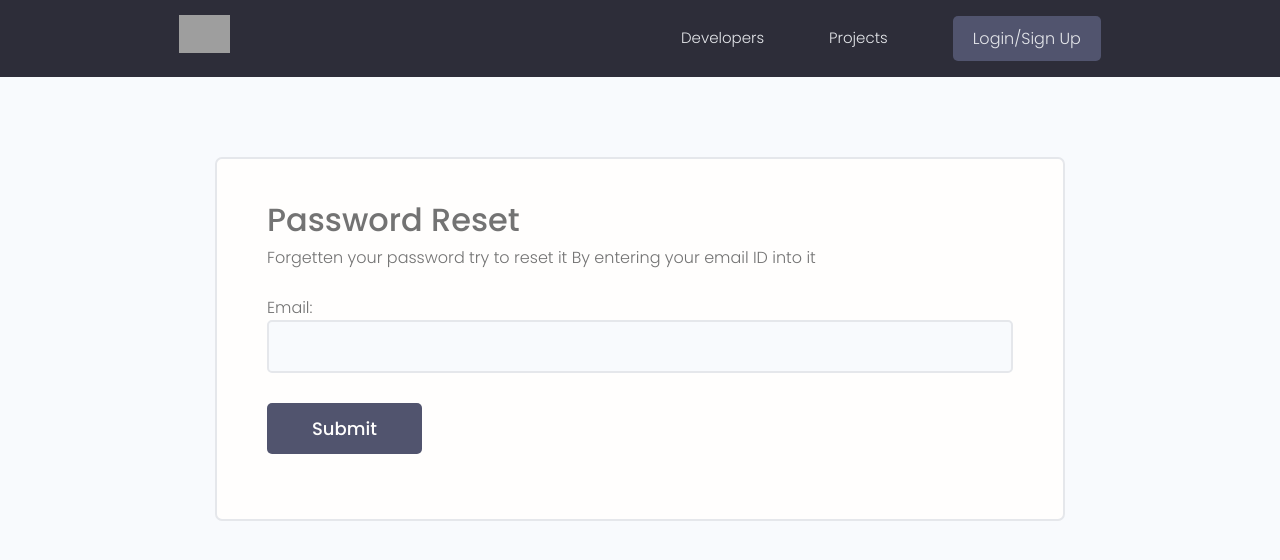
After one commit to muthu03/ProjectBuddy, a Django app: page /reset_password/ in a window 1280 px wide. The commit adds this page. Shown: the top 560 px of the page. Run offline with Django 4.2, Linux system fonts and the light colour scheme; parts of the project's set-up code (start-up, migrations or seed data) failed here and were passed over; some libraries are stand-ins or nearby versions; grey boxes are pictures that could not be loaded.

Commit message:
welcome email and password reset

```diff
--- a/ProjectBuddy/urls.py
+++ b/ProjectBuddy/urls.py
@@ -1,15 +1,22 @@
 
+from re import template
+from unicodedata import name
 from django.contrib import admin
 from django.urls import path,include
 from django.conf import settings
 #for images
 from django.conf.urls.static import static
 #helps us to create url for static files
+from django.contrib.auth import views as auth_views
 
 urlpatterns = [
     path('admin/', admin.site.urls),
     path('projects/',include('projects.urls')),
     path('',include('users.urls')),
+    path('reset_password/',auth_views.PasswordResetView.as_view(template_name="reser_password.html"),name="reset_password"),
+    path('reset_password_sent/',auth_views.PasswordResetDoneView.as_view(template_name="reset_password_sent.html"),name="password_reset_done"),
+    path('reset/<uidb64>/<token>/',auth_views.PasswordResetConfirmView.as_view(template_name="reset.html"),name="password_reset_confirm"),
+    path('reset_password_complete/',auth_views.PasswordResetCompleteView.as_view(template_name="reset_password_complete.html"),name="password_reset_complete"),
 
 ]
 urlpatterns += static(settings.MEDIA_URL,document_root=settings.MEDIA_ROOT)
--- /dev/null
+++ b/templates/reser_password.html
@@ -0,0 +1,49 @@
+{% extends 'main.html' %}
+
+{% block content  %}
+
+<style>
+input[type='text'],
+input[type='email'],
+input[type='password']{
+  min-width: 24rem;
+  width: 100%;
+  padding: 1.2rem 1.5rem;
+  border-radius: 0.5rem;
+  border: 2px solid var(--color-light);
+  transition: all 0.3s ease-in-out;
+  background-color: var(--color-bg);
+}
+
+input[type='text']:focus,
+input[type='email']:focus,
+input[type='password']:focus,
+input[type='text']:active,
+input[type='email']:active,
+input[type='number']:active{
+  outline: none;
+  border: 2px solid var(--color-main);
+}
+
+</style>
+
+<main class="formPage my-xl">
+    <div class="content-box">
+        <div class="formWrapper">
+            <h3>Password Reset</h3>
+            <p>Forgetten your password try to reset it By entering your email ID into it</p>
+        </br>
+
+
+            <form class="form" method="POST">
+                {% csrf_token %}
+
+               {{form.as_p}}
+
+                <input class="btn btn--sub btn--lg  my-md" type="submit" value="Submit" />
+            </form>
+        </div>
+    </div>
+</main>
+
+{% endblock content %}
--- a/users/templates/users/login_register.html
+++ b/users/templates/users/login_register.html
@@ -89,7 +89,7 @@
         </div>
         <div class="auth__actions">
           <input class="btn btn--sub btn--lg" type="submit" value="Log In" />
-          <a href="forgetpassword.html">Forget Password?</a>
+          <a href="{% url 'reset_password' %}">Forget Password?</a>
         </div>
       </form>
       <div class="auth__alternative">
```
Also changed, not shown: ProjectBuddy/settings.py (+7 -0 lines), templates/reset.html (added, +53 -0 lines), templates/reset_password_complete.html (added, +24 -0 lines), templates/reset_password_sent.html (added, +20 -0 lines), users/signals.py (+13 -1 lines), db.sqlite3.
